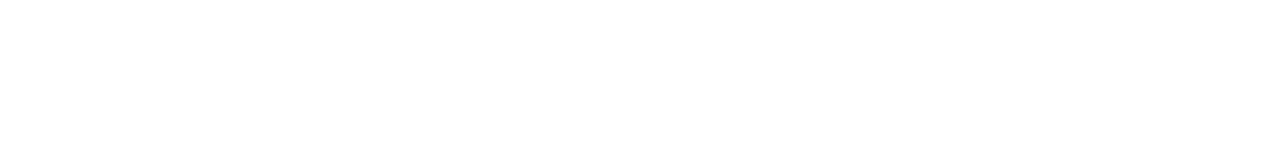
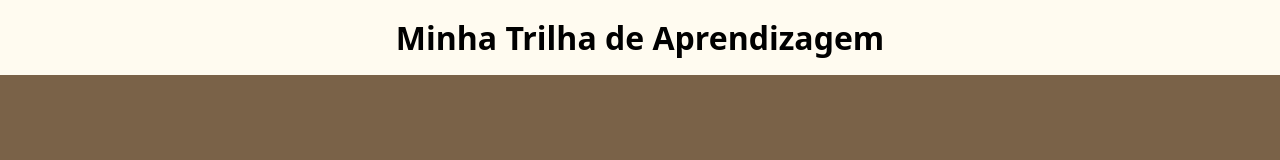
Before and after one commit to luquetaaa-stack/Atividade_GIT_Valdenilson, a plain HTML site: page index.html in a window 1280 px wide. Drawn offline with Linux system fonts and the light colour scheme.

Commit message:
Adicionando header e CSS das cores

```diff
--- a/index.html
+++ b/index.html
@@ -7,6 +7,6 @@
     <title>Minha Trilha de Aprendizagem</title>
 </head>
 <body>
-
+    <header><h1>Minha Trilha de Aprendizagem</h1></header>
 </body>
 </html>
--- a/style.css
+++ b/style.css
@@ -0,0 +1,21 @@
+*{
+    margin: 0;
+    padding: 0;
+}
+
+body{
+    display: flex;
+    justify-content: center;
+    height: 100vh;
+    background-color: #7a6248;
+}
+
+header{
+    font-family: system-ui, -apple-system, BlinkMacSystemFont, 'Segoe UI', Roboto, Oxygen, Ubuntu, Cantarell, 'Open Sans', 'Helvetica Neue', sans-serif;
+    width: 100%;
+    height: 75px;
+    display: flex;
+    align-items: center;
+    justify-content: center;
+    background-color: #fffbf0;
+}
```
